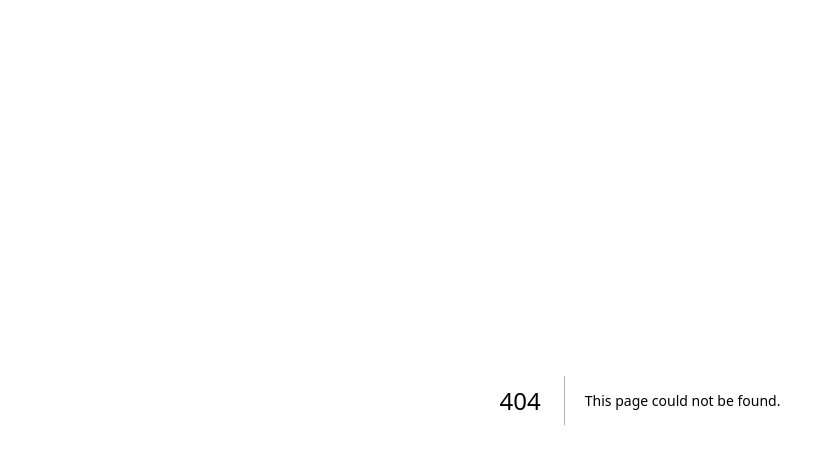
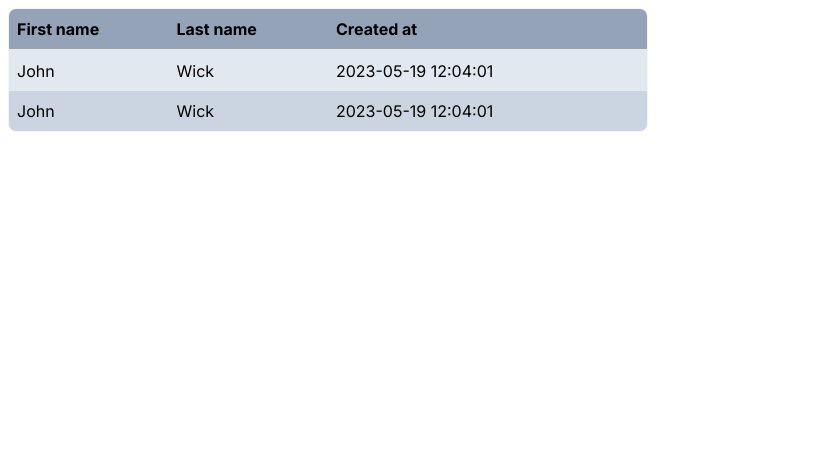
Before and after one commit to mrnagydavid/dina-js-users-with-nextjs, a Next.js app: page /users in a window 1280 px wide. Before the commit this address had no page. Shown: the top 464 px of the page, without its empty margins (0-835 px from the left). Built offline with nearby package versions, Linux system fonts and the light colour scheme.

Commit message:
feat: add user list page scaffolding

```diff
--- a/src/app/globals.css
+++ b/src/app/globals.css
@@ -4,24 +4,17 @@
 
 :root {
   --foreground-rgb: 0, 0, 0;
-  --background-start-rgb: 214, 219, 220;
-  --background-end-rgb: 255, 255, 255;
+  --background-rgb: 255, 255, 255;
 }
 
 @media (prefers-color-scheme: dark) {
   :root {
     --foreground-rgb: 255, 255, 255;
-    --background-start-rgb: 0, 0, 0;
-    --background-end-rgb: 0, 0, 0;
+    --background-rgb: 20, 20, 20;
   }
 }
 
 body {
   color: rgb(var(--foreground-rgb));
-  background: linear-gradient(
-      to bottom,
-      transparent,
-      rgb(var(--background-end-rgb))
-    )
-    rgb(var(--background-start-rgb));
+  background-color: rgb(var(--background-rgb));
 }
--- /dev/null
+++ b/src/app/users/page.tsx
@@ -0,0 +1,35 @@
+export default function UsersPage() {
+  return (
+    <>
+      <div className="m-2 overflow-hidden rounded-lg border border-slate-100 dark:border-slate-900 md:w-3/4 lg:w-1/2">
+        <table className="w-full table-fixed">
+          <thead className="border-b-2 bg-slate-400 dark:bg-slate-800">
+            <tr>
+              <th scope="col" className="w-3/12 p-2 text-left">
+                First name
+              </th>
+              <th scope="col" className="w-3/12 p-2 text-left">
+                Last name
+              </th>
+              <th scope="col" className="w-6/12 p-2 text-left">
+                Created at
+              </th>
+            </tr>
+          </thead>
+          <tbody>
+            <tr className="bg-slate-200 hover:bg-slate-400  dark:bg-slate-700">
+              <td className="p-2 text-left">John</td>
+              <td className="p-2 text-left">Wick</td>
+              <td className="p-2 text-left">2023-05-19 12:04:01</td>
+            </tr>
+            <tr className="bg-slate-300 hover:bg-slate-400 dark:bg-slate-600">
+              <td className="p-2 text-left">John</td>
+              <td className="p-2 text-left">Wick</td>
+              <td className="p-2 text-left">2023-05-19 12:04:01</td>
+            </tr>
+          </tbody>
+        </table>
+      </div>
+    </>
+  )
+}
```
